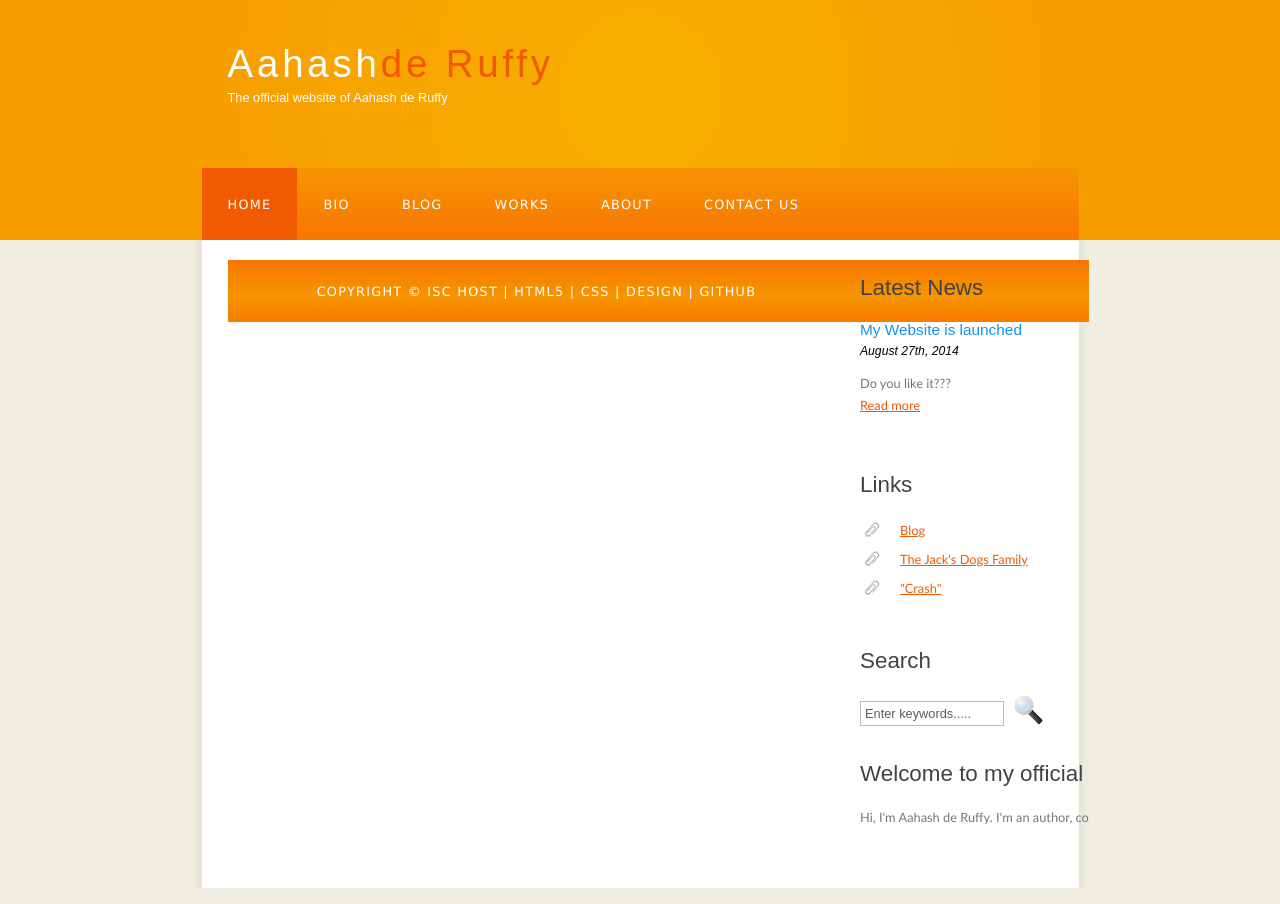
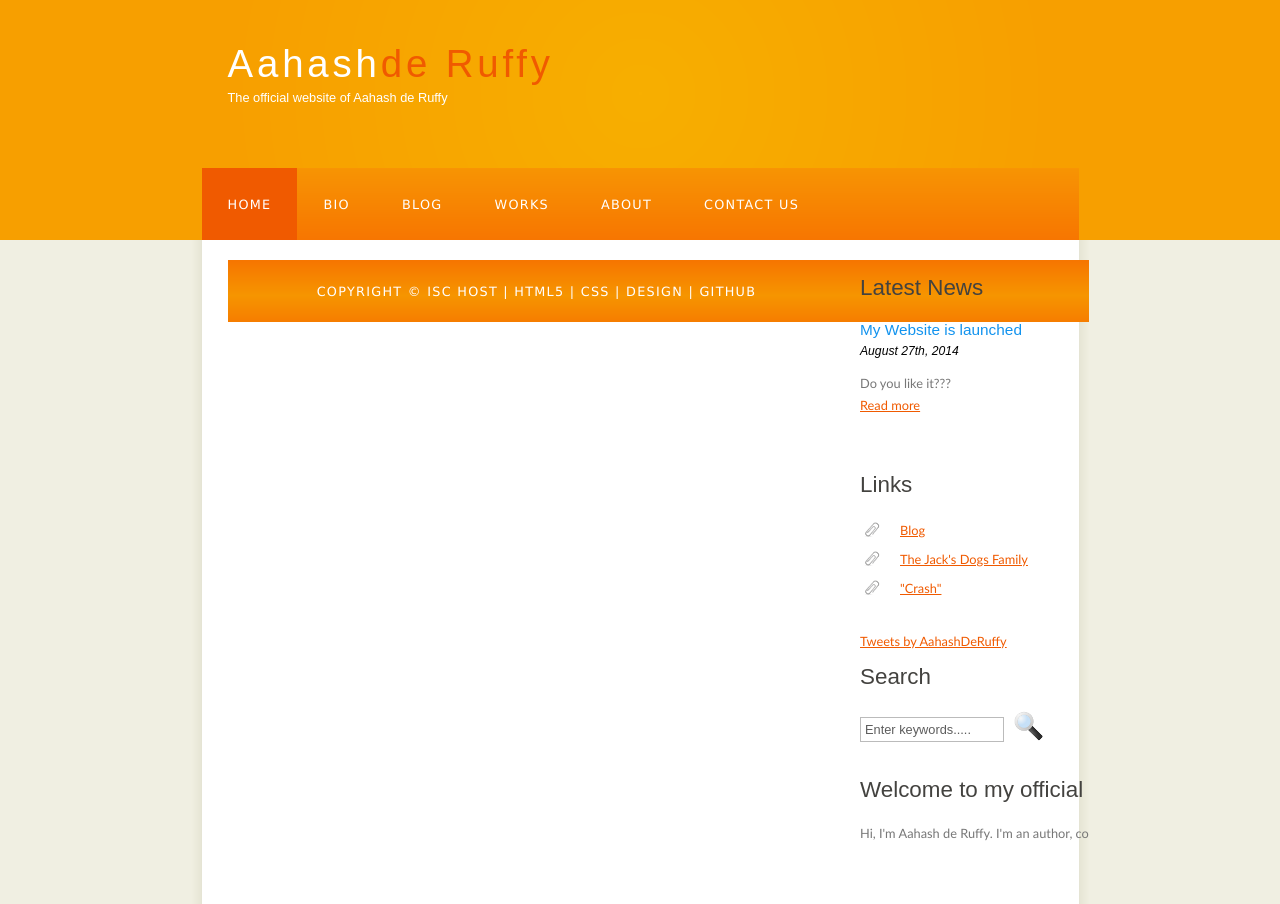
Before and after one commit to iSC-Host/aahash.me, a Jekyll site: the page built from index.html, in a window 1280 px wide. Built offline with Jekyll 4.4.1, drawn with Linux system fonts in a browser that asks for light colours; comment, search, counter and statistics services are not loaded.

Commit message:
Add Twitter Timeline Widget

```diff
--- a/_includes/nav.html
+++ b/_includes/nav.html
@@ -11,3 +11,4 @@
           <li><a href="https://bit.ly/JDSF-Site">The Jack's Dogs Family</a></li>
           <li><a href="works/crash.html">"Crash"</a></li>
         </ul>
+        <a class="twitter-timeline" href="https://twitter.com/AahashDeRuffy">Tweets by AahashDeRuffy</a> <script async src="//platform.twitter.com/widgets.js" charset="utf-8"></script>
```
